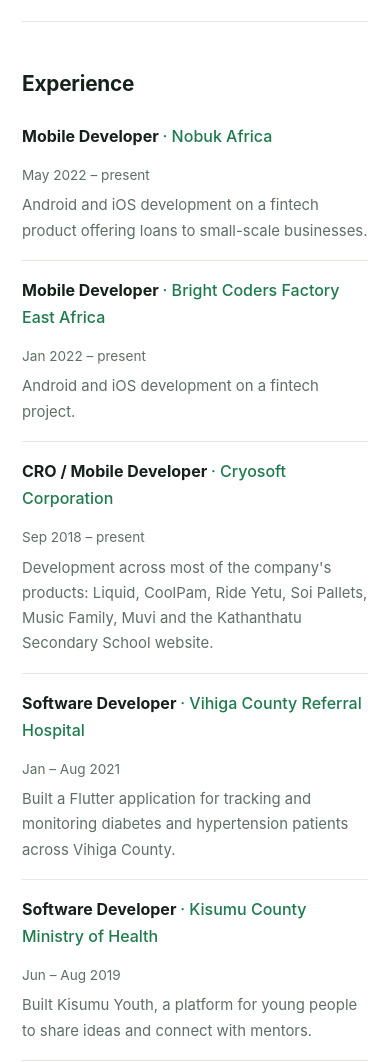
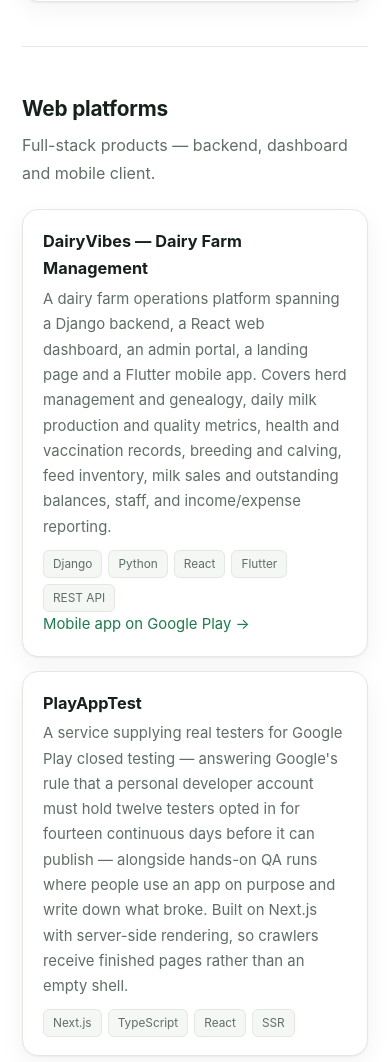
Before and after one commit to oscarmureti/oscarmureti.github.io, a plain HTML site: page index.html in a window 390 px wide. Shown: the part 2318-3380 px from the top of the page. Drawn offline with Linux system fonts and the light colour scheme.

Commit message:
Add the DairyVibes platform and PlayAppTest
Both described from their own repository READMEs rather than guesswork. They
also fill a real gap: the page showed mobile work and almost nothing of the
Django, Next.js and React side.

No repository links, since both are private and a link would 404 for anyone
reading the page.

```diff
--- a/index.html
+++ b/index.html
@@ -72,7 +72,8 @@
   "knowsAbout": [
     "Flutter", "Dart", "Android development", "iOS development",
     "React", "React Native", "JavaScript", "PHP", "MySQL",
-    "Python", "Machine learning", "Artificial intelligence",
+    "Python", "Django", "Next.js", "TypeScript",
+    "Machine learning", "Artificial intelligence",
     "Firebase", "REST APIs", "DHIS2", "Mobile application development",
     "Web development"
   ],
@@ -218,8 +219,10 @@
         <img src="assets/dairyvibes.png" alt="DairyVibes app icon" width="62" height="62">
         <div>
           <h3>DairyVibes</h3>
-          <p>Smart dairy farm management — track milk, herd, health and feeds.</p>
-          <div class="tags"><span class="tag">Flutter</span><span class="tag">Firebase</span></div>
+          <p>Smart dairy farm management — track milk, herd, health and feeds.
+            The mobile client of the
+            <a href="#platforms">DairyVibes platform</a>.</p>
+          <div class="tags"><span class="tag">Flutter</span><span class="tag">Django API</span></div>
           <p><a href="https://play.google.com/store/apps/details?id=com.dairyvibes.app">Google Play &rarr;</a></p>
         </div>
       </article>
@@ -229,6 +232,43 @@
           <h3>TaifaChat</h3>
           <p>Messaging application for iOS and Android. In development.</p>
           <div class="tags"><span class="tag">Flutter</span></div>
+        </div>
+      </article>
+    </div>
+  </section>
+
+
+  <section id="platforms">
+    <h2>Web platforms</h2>
+    <p class="intro">Full-stack products — backend, dashboard and mobile client.</p>
+    <div class="cards">
+      <article class="card">
+        <h3>DairyVibes — Dairy Farm Management</h3>
+        <p>A dairy farm operations platform spanning a Django backend, a React
+          web dashboard, an admin portal, a landing page and a Flutter mobile
+          app. Covers herd management and genealogy, daily milk production and
+          quality metrics, health and vaccination records, breeding and calving,
+          feed inventory, milk sales and outstanding balances, staff, and
+          income/expense reporting.</p>
+        <div class="tags">
+          <span class="tag">Django</span><span class="tag">Python</span>
+          <span class="tag">React</span><span class="tag">Flutter</span>
+          <span class="tag">REST API</span>
+        </div>
+        <p><a href="https://play.google.com/store/apps/details?id=com.dairyvibes.app">Mobile app on Google Play &rarr;</a></p>
+      </article>
+      <article class="card">
+        <h3>PlayAppTest</h3>
+        <p>A service supplying real testers for Google Play closed testing —
+          answering Google's rule that a personal developer account must hold
+          twelve testers opted in for fourteen continuous days before it can
+          publish — alongside hands-on QA runs where people use an app on
+          purpose and write down what broke. Built on Next.js with server-side
+          rendering, so crawlers receive finished pages rather than an empty
+          shell.</p>
+        <div class="tags">
+          <span class="tag">Next.js</span><span class="tag">TypeScript</span>
+          <span class="tag">React</span><span class="tag">SSR</span>
         </div>
       </article>
     </div>
```
Also changed, not shown: 1 other file.
